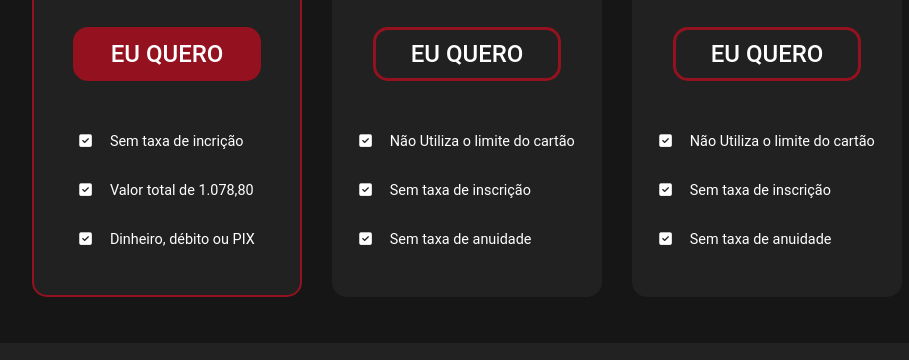
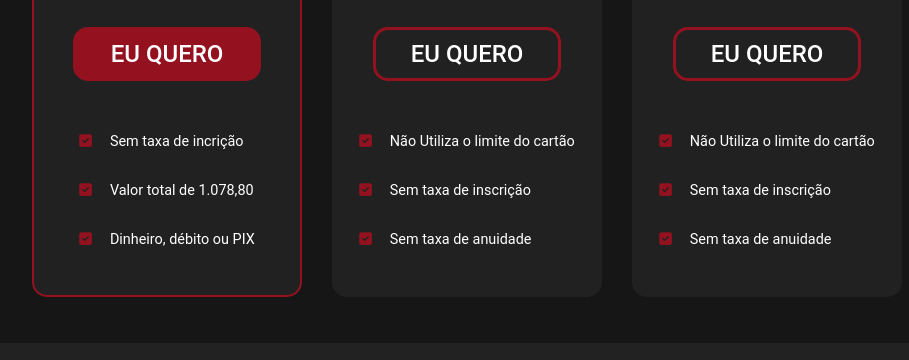
Before and after one commit to jlzferreira/formsgym, a plain HTML site: page index.html in a window 1280 px wide. Shown: the part 362-722 px from the top of the page, without its empty margins (173-1082 px from the left). Drawn offline with Linux system fonts and the light colour scheme.

Commit message:
fa icon color

```diff
--- a/css/style.css
+++ b/css/style.css
@@ -174,6 +174,10 @@ header .logo a img{
 	margin-top: 30px;
 }
 
+.price-package .content .box .inner .text table i{
+	color: var(--main-color-third);
+}
+
 
 
 .price-package .content .box .inner .text td{
@@ -231,19 +235,7 @@ header .logo a img{
 	font-weight: 700;
 }
 
-/* .box:nth-of-type(1) h2,
-.box:nth-of-type(1) .price-big {
-	border-right: 3px solid var(--main-color-third);
-	border-left: 3px solid var(--main-color-third);
-}
 
-.box:nth-of-type(1) .text{
-	border-right: 3px solid var(--main-color-third);
-	border-left: 3px solid var(--main-color-third);
-	border-bottom: 3px solid var(--main-color-third);
-	border-bottom-left-radius: 15px;
-	border-bottom-right-radius: 15px;
-} */
 
 
 .price-big h3{
```
